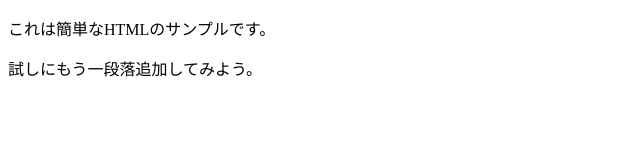
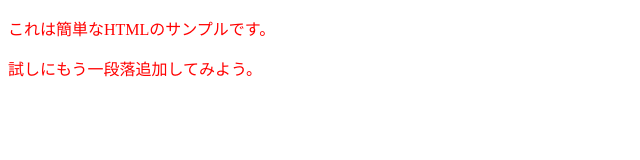
Before and after one commit to yamashita-kazuko/html-test, a plain HTML site: page index.html in a window 1280 px wide. Shown: the whole page, without its empty margins (0-640 px from the left). Drawn offline with Linux system fonts and the light colour scheme.

Commit message:
段落の文字色を赤に変更

```diff
--- a/index.html
+++ b/index.html
@@ -3,6 +3,7 @@
     <head>
         <meta charset="UTF-8">
         <title>HTMLのサンプル</title>
+        <link rel="stylesheet" type="text/css" href="web.css">
     </head>
     <body>
         <p>これは簡単なHTMLのサンプルです。</p>
--- /dev/null
+++ b/web.css
@@ -0,0 +1,3 @@
+p{
+    color:red;
+}
```
